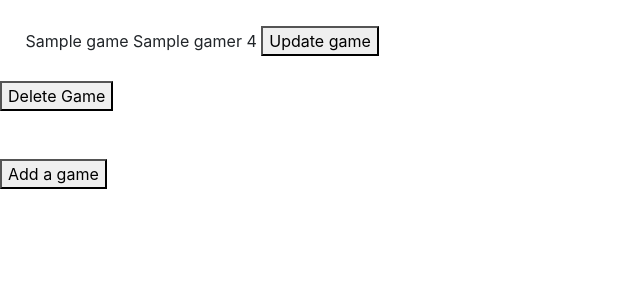
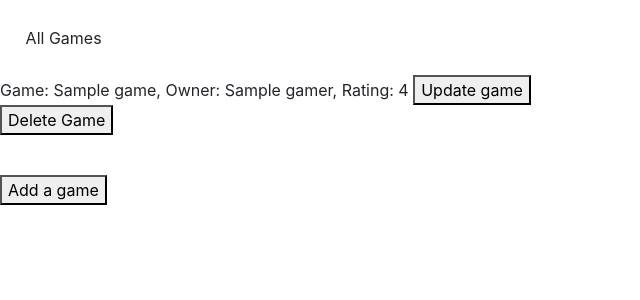
Before and after one commit to ashtroboy79/gamelogger, a Flask app: page /games in a window 1280 px wide. Shown: the part 56-356 px from the top of the page, without its empty margins (0-640 px from the left). Run offline with Flask 2, Linux system fonts and the light colour scheme; tables that the repository leaves empty hold one stand-in row (values such as "Sample post").

Commit message:
AR: Adding tests and route for displaying single users games, also updated README

```diff
--- a/application/routes.py
+++ b/application/routes.py
@@ -88,7 +88,7 @@ def delete_game(id):
     return redirect(url_for('games'))
 
 @app.route('/gamers/delete/<int:id>', methods=['POST'])
-def delete_user(id):
+def delete_gamer(id):
     gamer = Gamer.query.get_or_404(id)
     games = Game.query.filter_by(gamer_id=id).all()
     for game in games:
@@ -97,3 +97,9 @@ def delete_user(id):
     db.session.delete(gamer)
     db.session.commit()
     return redirect(url_for('gamers'))
+
+@app.route('/gamers/<int:id>')
+def single_gamer(id):
+    gamer = Gamer.query.get_or_404(id)
+    games = Game.query.filter_by(gamer_id=id).all()
+    return render_template('games.html', games=games, gamer=gamer)
--- a/application/templates/games.html
+++ b/application/templates/games.html
@@ -3,17 +3,26 @@
 {% block content %}
 <div>
     <p style='margin:2%'>
-        {% for game in games %}
-        {{ game.name }} {{ game.gamerbr.name }} {{game.rating}}
+        {% if gamer %}
+        {{gamer.name}}'s Games
+        {% else %}
+        All Games
+        {% endif %}
+        <br>
+    </p>
+
+    {% for game in games %}
+    <p style="margin:2px"></p>
+          Game: {{ game.name }}, Owner: {{ game.gamerbr.name }}, Rating: {{game.rating}}
         <a href="games/update/{{game.id}}" >
             <button type="button">Update game</button></a>
             <form method="POST" action="games/delete/{{game.id}}">
                 <button type="submit" value="Submit">Delete Game</button>
             </form>
-        <br>
-        {% endfor %}
-        <br>
-        <a href="games/add" ><button type="button">Add a game</button></a>
     </p>
+    {% endfor %}
+    <br>
+
+    <a href="games/add" ><button type="button">Add a game</button></a>
 </div>
 {% endblock %}
```
Also changed, not shown: application/templates/gamer.html (+10 -9 lines), tests/test_gamer.py (+10 -2 lines), README.md.
